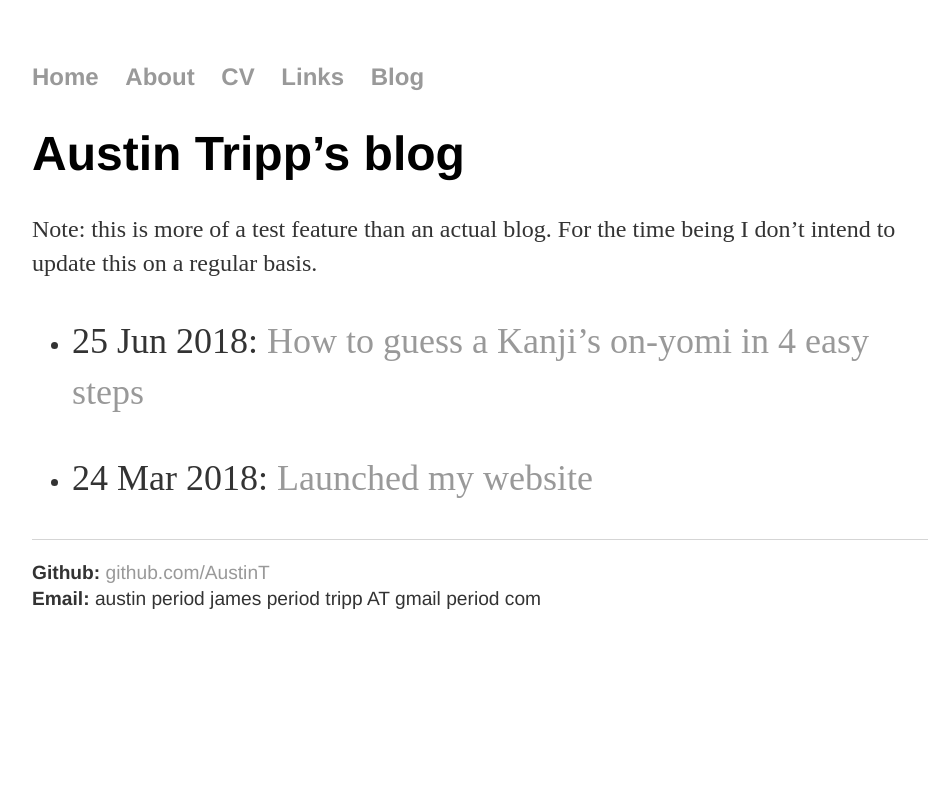
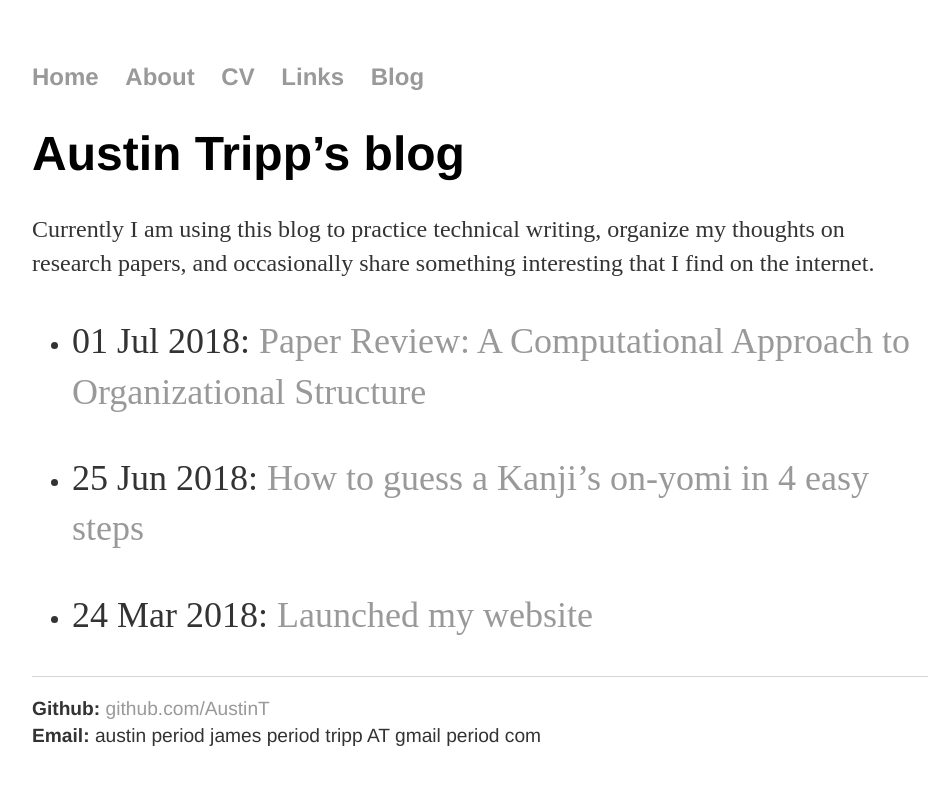
Before and after one commit to AustinT/AustinT.github.io, a Jekyll site: the page built from blog/index.md, in a window 1280 px wide. Shown: the top 785 px of the page, without its empty margins (160-1100 px from the left). Built offline with Jekyll 4.4.1, drawn with Linux system fonts in a browser that asks for light colours.

Commit message:
Updated blog and front page. Added blog post about organizational structure paper

```diff
--- a/blog/index.md
+++ b/blog/index.md
@@ -3,7 +3,7 @@ layout: default
 title: Austin Tripp's blog
 ---
 # {{ page.title }}
-Note: this is more of a test feature than an actual blog. For the time being I don't intend to update this on a regular basis.
+Currently I am using this blog to practice technical writing, organize my thoughts on research papers, and occasionally share something interesting that I find on the internet.
 
 {% for post in site.posts %}
 - {{ post.date | date_to_string }}: [{{ post.title }}]({{ post.url }})
--- a/css/main.css
+++ b/css/main.css
@@ -23,10 +23,14 @@ h1 {
     font-size: 3em;
     font-family:'Helvetica', 'Arial', 'Sans-Serif';
 }
-p, ol, ul {
+p, ul, ol{
     font-size: 1.5em;
     line-height: 1.4em;
     color: #333;
+}
+/* Fix nested list issue*/
+ul ul, ol ol{
+    font-size: 1em;
 }
 footer {
     border-top: 1px solid #d5d5d5;
```
Also changed, not shown: _posts/2018-07-01-organization_structure_paper.md (added, +54 -0 lines), index.md (+0 -1 lines).
